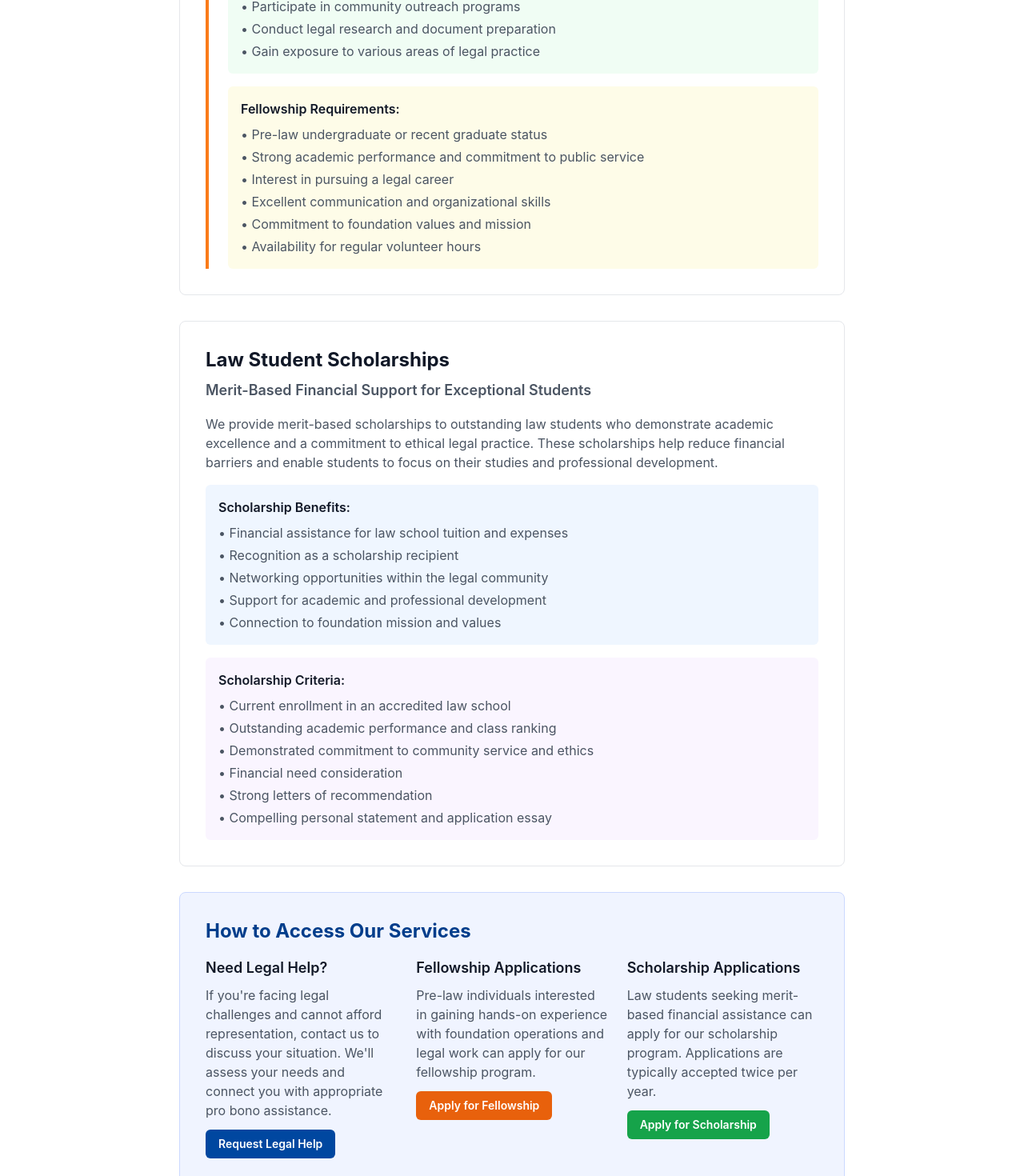
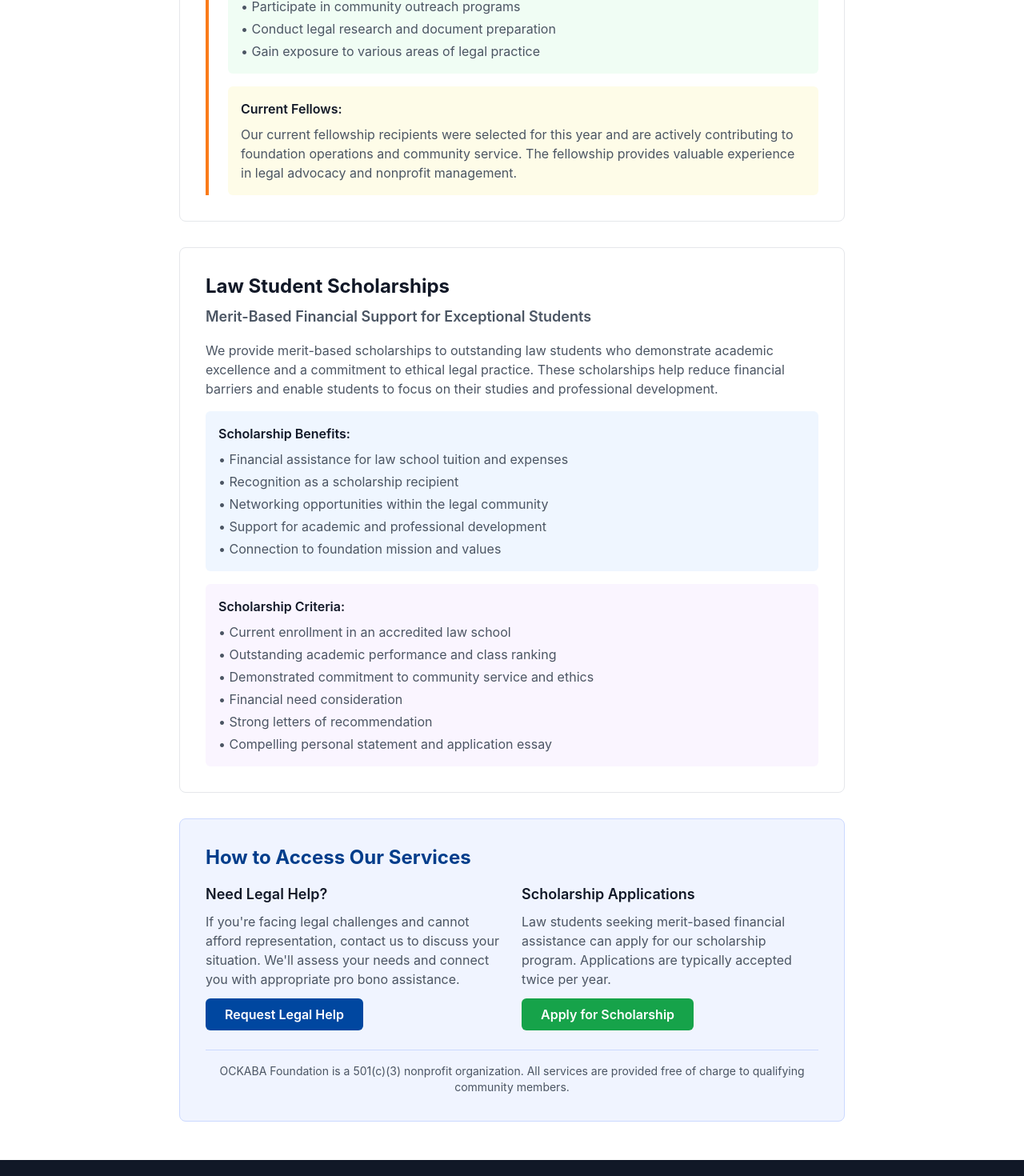
Before and after one commit to quadra2003/ockabaf, a Next.js app: page /programs in a window 1280 px wide. Shown: the part 1320-2790 px from the top of the page at 80% size. Built offline with nearby package versions, Linux system fonts and the light colour scheme.

Commit message:
Update programs.js

```diff
--- a/pages/programs.js
+++ b/pages/programs.js
@@ -74,15 +74,10 @@ export default function Programs() {
                 </ul>
               </div>
               <div className="bg-yellow-50 p-4 rounded-md">
-                <h3 className="font-semibold text-gray-900 mb-2">Fellowship Requirements:</h3>
-                <ul className="text-gray-600 space-y-1">
-                  <li>• Pre-law undergraduate or recent graduate status</li>
-                  <li>• Strong academic performance and commitment to public service</li>
-                  <li>• Interest in pursuing a legal career</li>
-                  <li>• Excellent communication and organizational skills</li>
-                  <li>• Commitment to foundation values and mission</li>
-                  <li>• Availability for regular volunteer hours</li>
-                </ul>
+                <h3 className="font-semibold text-gray-900 mb-2">Current Fellows:</h3>
+                <p className="text-gray-600">
+                  Our current fellowship recipients were selected for this year and are actively contributing to foundation operations and community service. The fellowship provides valuable experience in legal advocacy and nonprofit management.
+                </p>
               </div>
             </div>
           </div>
@@ -126,7 +121,7 @@ export default function Programs() {
             <h2 className="text-2xl font-bold text-primary-700 mb-4">
               How to Access Our Services
             </h2>
-            <div className="grid md:grid-cols-3 gap-6 mb-6">
+            <div className="grid md:grid-cols-2 gap-6 mb-6">
               <div>
                 <h3 className="text-lg font-semibold text-gray-900 mb-2">Need Legal Help?</h3>
                 <p className="text-gray-600 mb-3">
@@ -134,21 +129,9 @@ export default function Programs() {
                 </p>
                 <a
                   href="mailto:info@ockabaf.org?subject=Legal Assistance Request"
-                  className="bg-primary-600 text-white px-4 py-2 rounded-md font-semibold hover:bg-primary-700 transition-colors inline-block text-sm"
+                  className="bg-primary-600 text-white px-6 py-2 rounded-md font-semibold hover:bg-primary-700 transition-colors inline-block"
                 >
                   Request Legal Help
-                </a>
-              </div>
-              <div>
-                <h3 className="text-lg font-semibold text-gray-900 mb-2">Fellowship Applications</h3>
-                <p className="text-gray-600 mb-3">
-                  Pre-law individuals interested in gaining hands-on experience with foundation operations and legal work can apply for our fellowship program.
-                </p>
-                <a
-                  href="mailto:info@ockabaf.org?subject=Fellowship Application"
-                  className="bg-accent-600 text-white px-4 py-2 rounded-md font-semibold hover:bg-accent-700 transition-colors inline-block text-sm"
-                >
-                  Apply for Fellowship
                 </a>
               </div>
               <div>
@@ -158,7 +141,7 @@ export default function Programs() {
                 </p>
                 <a
                   href="mailto:info@ockabaf.org?subject=Scholarship Application"
-                  className="bg-green-600 text-white px-4 py-2 rounded-md font-semibold hover:bg-green-700 transition-colors inline-block text-sm"
+                  className="bg-green-600 text-white px-6 py-2 rounded-md font-semibold hover:bg-green-700 transition-colors inline-block"
                 >
                   Apply for Scholarship
                 </a>
```
